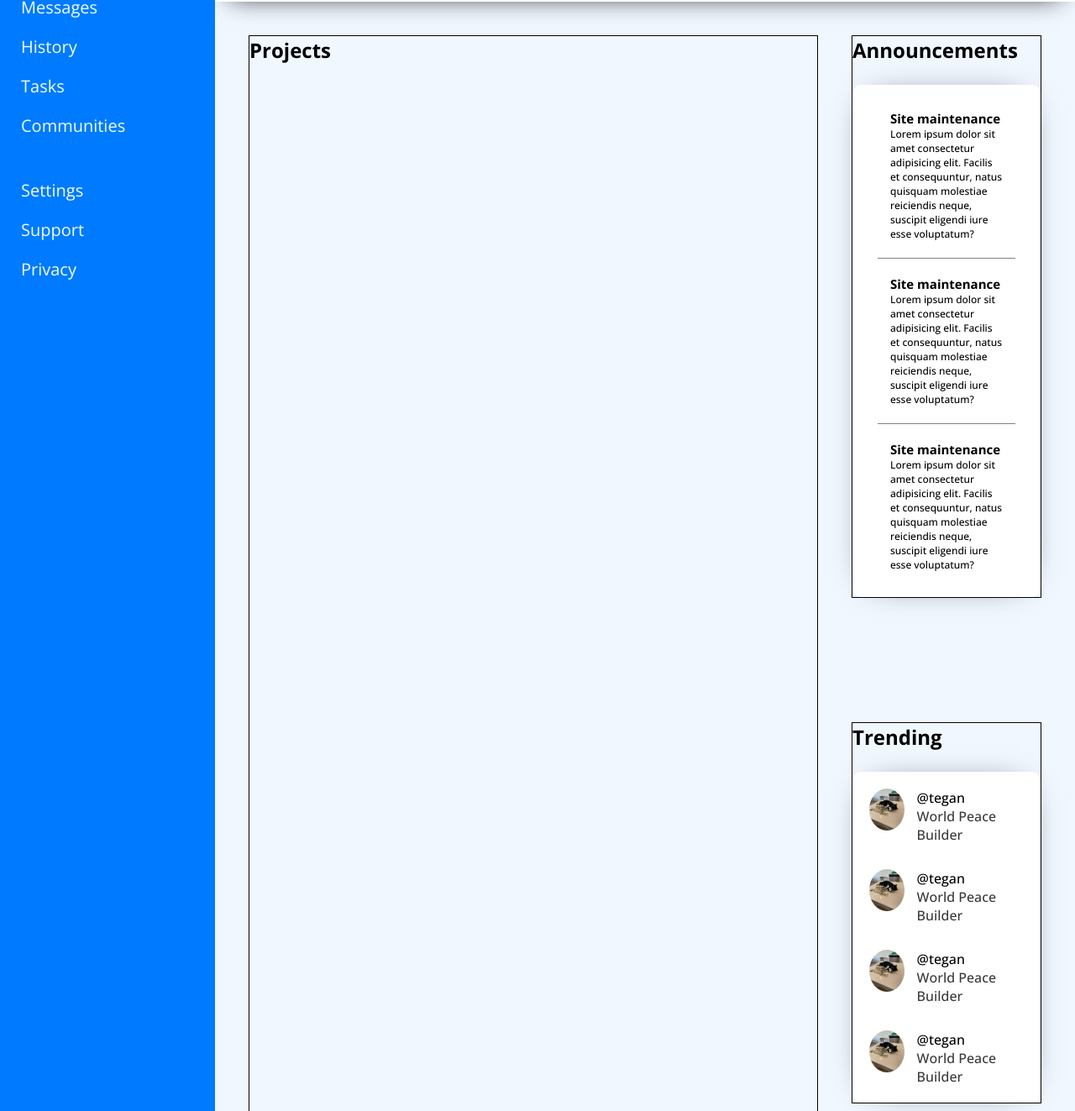
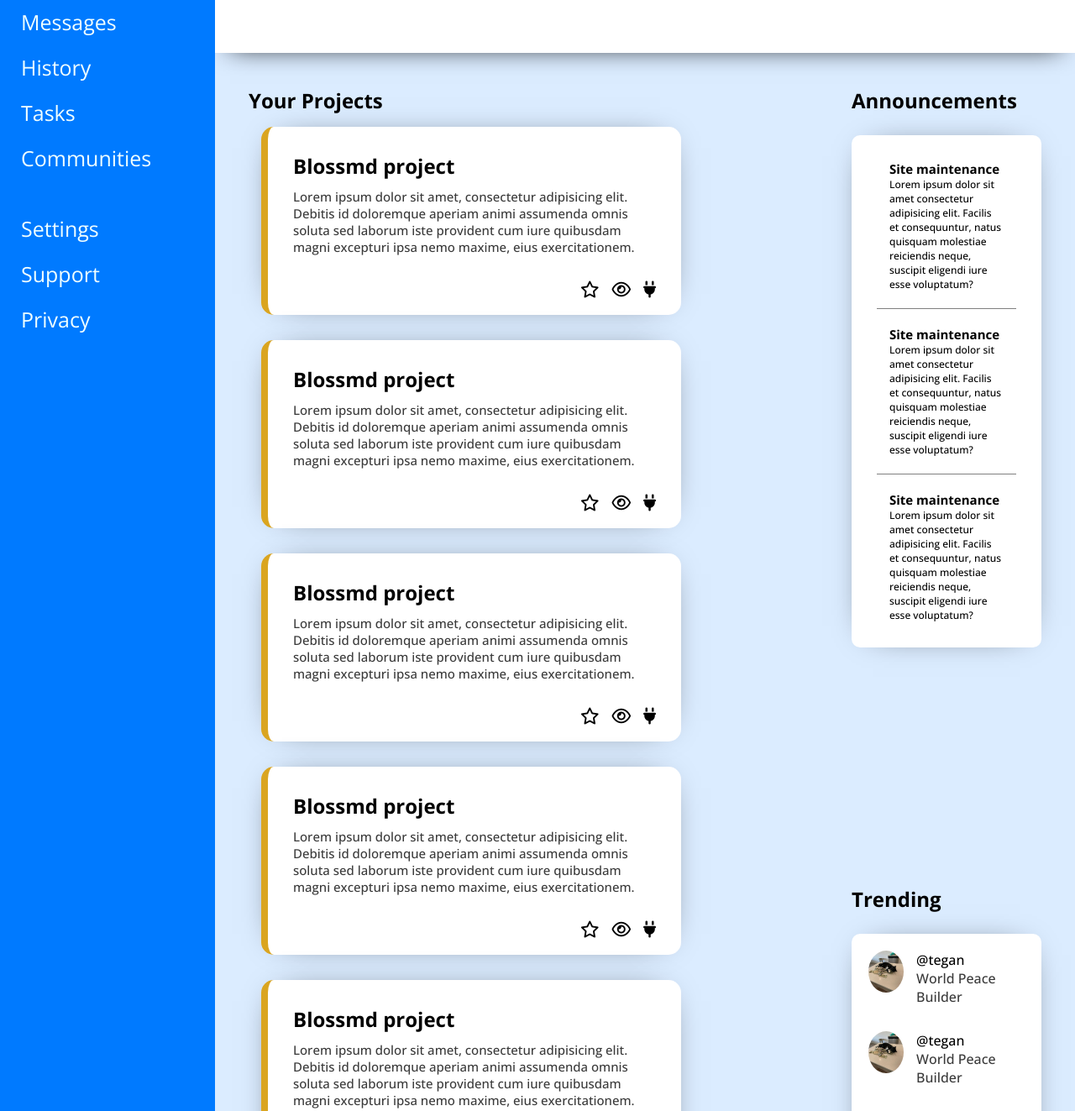
Before and after one commit to ssmf/admin-dashboard-TOP, a plain HTML site: page index.html in a window 1280 px wide. Shown: the part 232-1555 px from the top of the page at 84% size. Drawn offline with nearby package versions, Linux system fonts and the light colour scheme.

Commit message:
Added project section, semi-responsive

```diff
--- a/index.html
+++ b/index.html
@@ -56,9 +56,74 @@
         </div>
         <div class="main">
             <div class="projects">
-                <h2>Projects</h2>
+                <h2>Your Projects</h2>
                 <div class="projects-wrapper">
-
+                    <div class="project-card">
+                        <div class="project-text-wrapper">
+                            <h3>Blossmd project</h3>
+                            <p>Lorem ipsum dolor sit amet, consectetur adipisicing elit. Debitis id doloremque aperiam animi assumenda omnis soluta sed laborum iste provident cum iure quibusdam magni excepturi ipsa nemo maxime, eius exercitationem.</p>
+                        </div>
+                        <div class="project-icons-wrapper">
+                            <i class="fa-regular fa-star fa-lg"></i>
+                            <i class="fa-regular fa-eye fa-lg"></i>
+                            <i class="fa-solid fa-plug fa-lg"></i>
+                        </div>
+                    </div>
+                    <div class="project-card">
+                        <div class="project-text-wrapper">
+                            <h3>Blossmd project</h3>
+                            <p>Lorem ipsum dolor sit amet, consectetur adipisicing elit. Debitis id doloremque aperiam animi assumenda omnis soluta sed laborum iste provident cum iure quibusdam magni excepturi ipsa nemo maxime, eius exercitationem.</p>
+                        </div>
+                        <div class="project-icons-wrapper">
+                            <i class="fa-regular fa-star fa-lg"></i>
+                            <i class="fa-regular fa-eye fa-lg"></i>
+                            <i class="fa-solid fa-plug fa-lg"></i>
+                        </div>
+                    </div>
+                    <div class="project-card">
+                        <div class="project-text-wrapper">
+                            <h3>Blossmd project</h3>
+                            <p>Lorem ipsum dolor sit amet, consectetur adipisicing elit. Debitis id doloremque aperiam animi assumenda omnis soluta sed laborum iste provident cum iure quibusdam magni excepturi ipsa nemo maxime, eius exercitationem.</p>
+                        </div>
+                        <div class="project-icons-wrapper">
+                            <i class="fa-regular fa-star fa-lg"></i>
+                            <i class="fa-regular fa-eye fa-lg"></i>
+                            <i class="fa-solid fa-plug fa-lg"></i>
+                        </div>
+                    </div>
+                    <div class="project-card">
+                        <div class="project-text-wrapper">
+                            <h3>Blossmd project</h3>
+                            <p>Lorem ipsum dolor sit amet, consectetur adipisicing elit. Debitis id doloremque aperiam animi assumenda omnis soluta sed laborum iste provident cum iure quibusdam magni excepturi ipsa nemo maxime, eius exercitationem.</p>
+                        </div>
+                        <div class="project-icons-wrapper">
+                            <i class="fa-regular fa-star fa-lg"></i>
+                            <i class="fa-regular fa-eye fa-lg"></i>
+                            <i class="fa-solid fa-plug fa-lg"></i>
+                        </div>
+                    </div>
+                    <div class="project-card">
+                        <div class="project-text-wrapper">
+                            <h3>Blossmd project</h3>
+                            <p>Lorem ipsum dolor sit amet, consectetur adipisicing elit. Debitis id doloremque aperiam animi assumenda omnis soluta sed laborum iste provident cum iure quibusdam magni excepturi ipsa nemo maxime, eius exercitationem.</p>
+                        </div>
+                        <div class="project-icons-wrapper">
+                            <i class="fa-regular fa-star fa-lg"></i>
+                            <i class="fa-regular fa-eye fa-lg"></i>
+                            <i class="fa-solid fa-plug fa-lg"></i>
+                        </div>
+                    </div>
+                    <div class="project-card">
+                        <div class="project-text-wrapper">
+                            <h3>Blossmd project</h3>
+                            <p>Lorem ipsum dolor sit amet, consectetur adipisicing elit. Debitis id doloremque aperiam animi assumenda omnis soluta sed laborum iste provident cum iure quibusdam magni excepturi ipsa nemo maxime, eius exercitationem.</p>
+                        </div>
+                        <div class="project-icons-wrapper">
+                            <i class="fa-regular fa-star fa-lg"></i>
+                            <i class="fa-regular fa-eye fa-lg"></i>
+                            <i class="fa-solid fa-plug fa-lg"></i>
+                        </div>
+                    </div>
                 </div>
             </div>
             <div class="announcements">
--- a/styles.css
+++ b/styles.css
@@ -12,8 +12,8 @@ body, html {
 
 .section {
     display: grid;
-    grid-template-columns: minmax(200px, 1fr) minmax(400px, 4fr);
-    grid-template-rows: minmax(120px, .8fr) minmax(500px, 5fr);
+    grid-template-columns: minmax(200px, 1fr) minmax(800px, 4fr);
+    grid-template-rows: minmax(120px, .9fr) minmax(500px, 5fr);
     min-height: 100vh;
     min-width: 100vw;
 }
@@ -45,14 +45,12 @@ body, html {
     padding: 40px;
     grid-column: 2 / 3;
     grid-row: 2 / 3;
-    background-color:#f0f7ff;
+    background-color:#dbecff;
     display: grid;
     grid-template-columns: minmax(600px, 6fr) minmax(200px, 2fr);
     grid-template-rows: 1fr 1fr;
     gap: 40px;
 }
-
-.main > * {border: 1px solid black;}
 
 .logo {
     color: white;
@@ -66,7 +64,7 @@ body, html {
     color: azure;
     background-color: transparent;
     border: 0;
-    font-size: 20px;
+    font-size: 25px;
     padding: 5px;
     text-align: start;
     font-weight: 300;
@@ -150,14 +148,60 @@ img {
     font-size: 16px;
 }
 
+.main h2 {
+    margin-bottom: 25px;
+}
+
 .projects {
     grid-column: 1 / 2;
     grid-row: 1 / 3;
 }
 
+.projects h2 {
+    margin-bottom: 0;
+}
+
 .projects-wrapper {
     display: grid;
+    grid-template-columns: repeat(auto-fit, 500px);
+    padding: 15px;
+    gap: 30px;
 }
+
+.project-card {
+    width: auto;
+    padding: 30px;
+    border-left: 8px solid goldenrod;
+    background-color: white;
+    border-radius: 15px;
+    box-shadow: 0px 0px 40px -25px black;
+}
+
+.project-text-wrapper {
+    display: flex;
+    flex-direction: column;
+    align-items: start;
+    gap: 10px;
+}
+
+.project-text-wrapper h3 {
+    font-size: 24px;
+}
+
+.project-text-wrapper p {
+    color: rgb(58, 58, 58);
+    font-size: 15px;
+    font-weight: 500;
+
+}
+
+.project-icons-wrapper {
+    margin-top: 40px;
+    display: flex;
+    gap: 15px;
+    justify-content: end;
+}
+
 
 .announcements {
     grid-column:  2 / 3;
@@ -184,10 +228,6 @@ img {
 
 h5 {
     font-size: 15px;
-}
-
-.main h2 {
-    margin-bottom: 25px;
 }
 
 .announcement-card > p {
```
